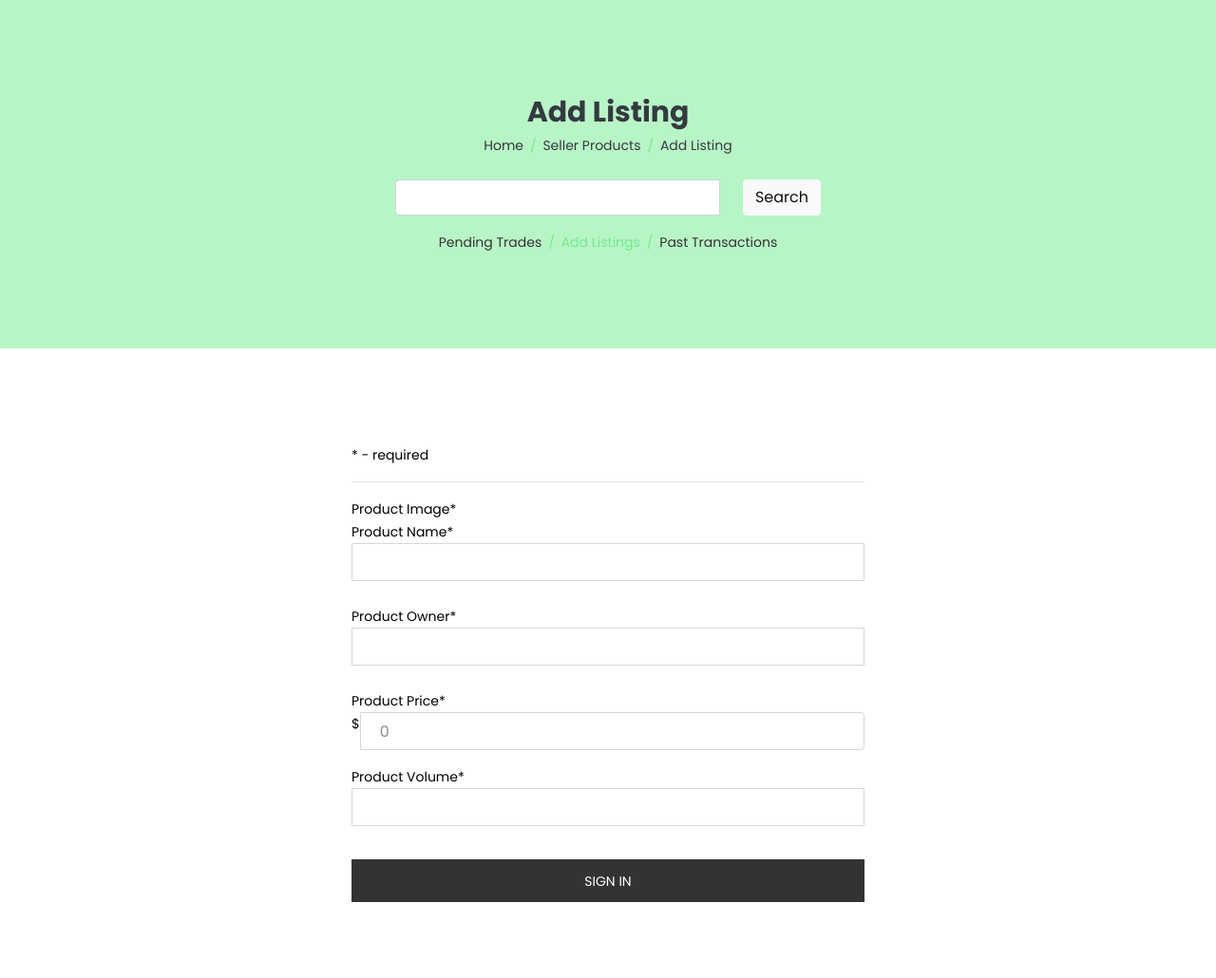
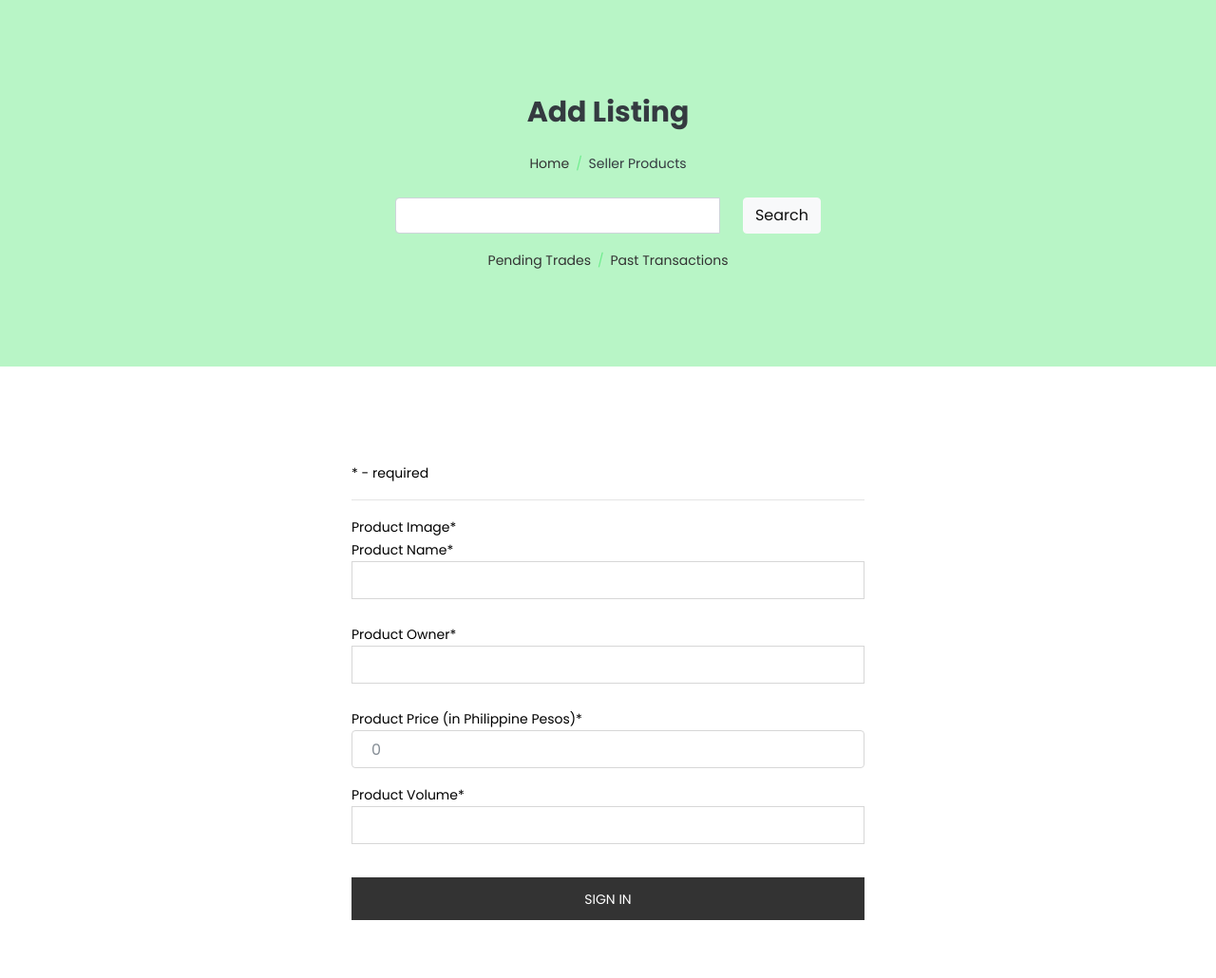
Before and after one commit to shannaurelle/lockdown-master, a PHP site: page /add_listing.php in a window 1280 px wide. Shown: the part 104-1134 px from the top of the page at 95% size. Run offline with PHP 8.4, Linux system fonts and the light colour scheme; a user stored in the database is signed in.

Commit message:
edited links and logo

```diff
--- a/add_listing.php
+++ b/add_listing.php
@@ -203,11 +203,10 @@
             <div class="row">
                 <div class="col-12">
                     <div class="breadcumb-wrap text-center">
-                        <h2 class="text-dark">Add Listing</h2>
+                        <h2 class="text-dark mb-4 mt-0">Add Listing</h2>
                         <ul>
                             <li><a href="index.html">Home</a></li>
                             <li><a href="seller_products.php" class="text-dark">Seller Products</a></li>
-                            <li><span class="text-dark">Add Listing</span></li>
                         </ul>
                     </div>
                 </div>
@@ -227,7 +226,6 @@
                     <div class="breadcumb-wrap text-center">
                         <ul>
                             <li><a href="pending_trades.php">Pending Trades</a></li>
-                            <li><span>Add Listings</span></li>
                             <li><a href="previous_transactions.php">Past Transactions</a></li>
                         </ul>
                     </div>
@@ -251,11 +249,8 @@
                         <input type="text">
                         <p>Product Owner*</p>
                         <input type="text">
-                        <p>Product Price*</p>
+                        <p>Product Price (in Philippine Pesos)*</p>
                         <div class="input-group mb-3">
-                          <div class="input-group-prepend">
-                            <span class="input-group-text" id="basic-addon1">$</span>
-                          </div>
                           <input type="number" class="form-control" placeholder="0" aria-label="0" aria-describedby="basic-addon1">
                         </div>
                         <p>Product Volume*</p>
```
